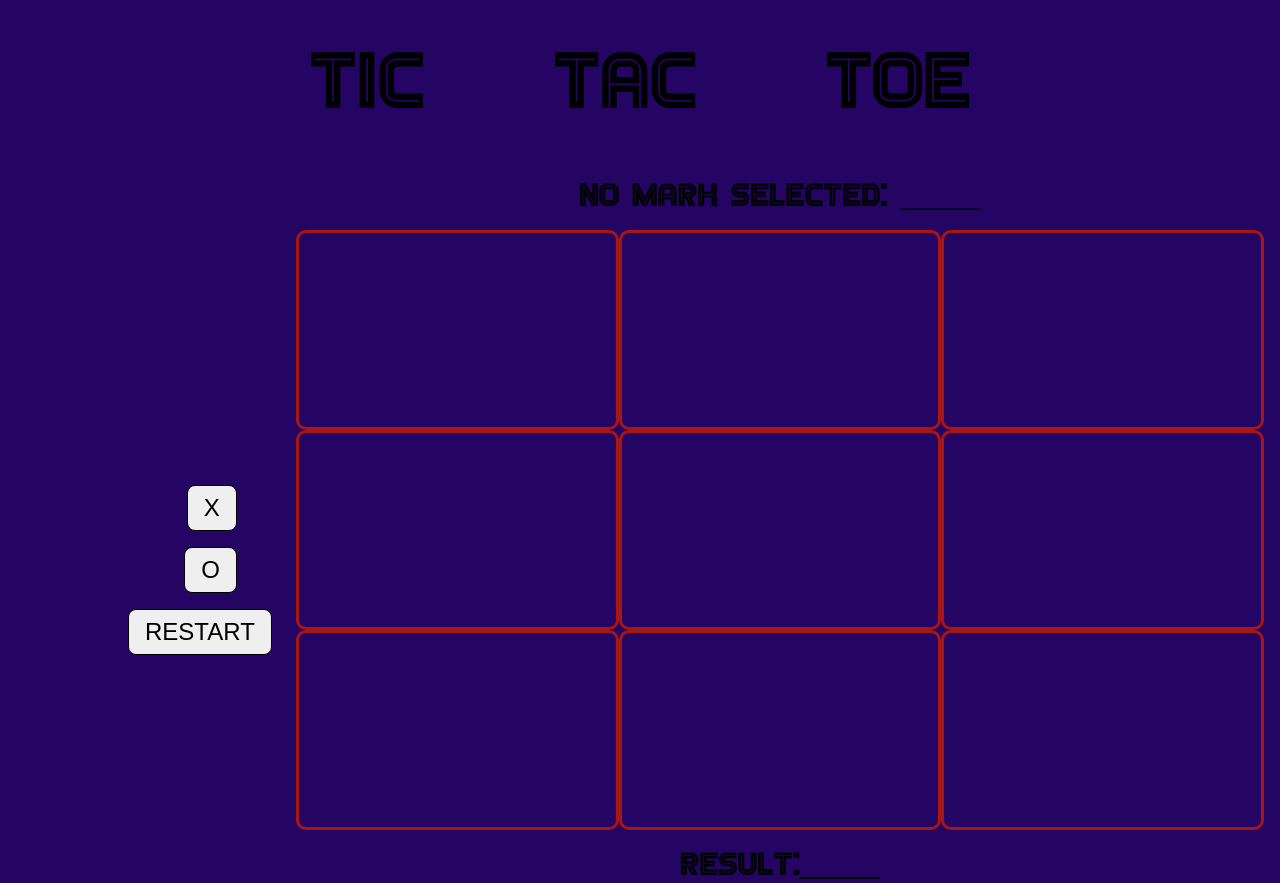
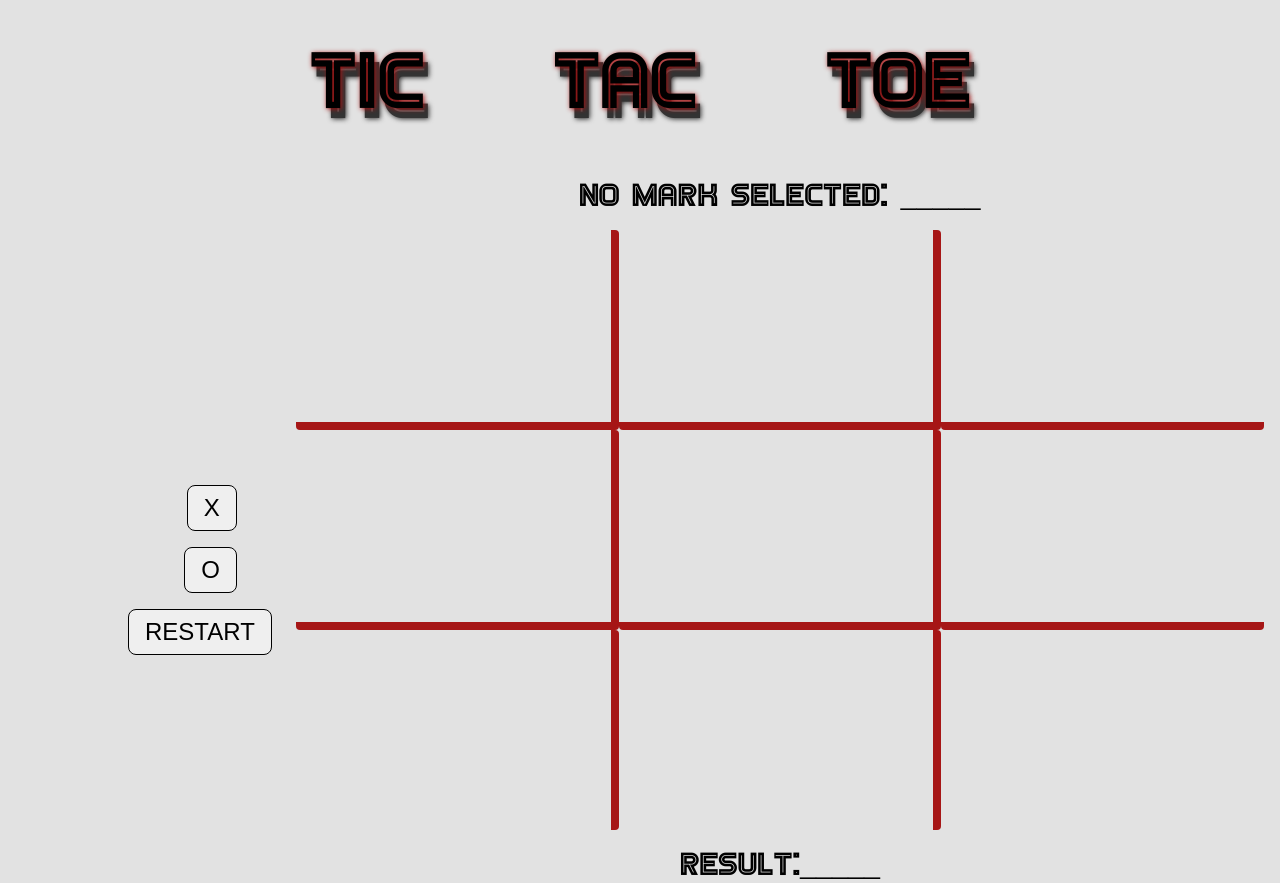
Before and after one commit to milkstard/Tic-Tac-Toe, a plain HTML site: page index.html in a window 1280 px wide. Drawn offline with Linux system fonts and the light colour scheme.

Commit message:
Change css grid border

```diff
--- a/style.css
+++ b/style.css
@@ -12,7 +12,7 @@
 }
 
 body{
-    background-color: rgb(36, 5, 99);
+    background-color: rgb(226, 226, 226);
 }
 /*.flex-container{
     display: flex;
@@ -37,7 +37,9 @@ body{
     grid-column: 1 / span 2;
     text-align: center;
     margin: auto;
-    font-size: 5rem
+    font-size: 5rem;
+    text-shadow: 1px 1px 5px rgb(166, 17, 17);
+    filter: drop-shadow(5px 10px #333);
 }
 
 .button-area {
@@ -90,15 +92,24 @@ button{
 .grid-content > .gameBoardContainer{
     /*padding: 70px;*/
     height: 200px;
-    border: 3px solid rgb(166, 22, 22);
+    border-right: 8px solid rgb(166, 22, 22);
+    border-bottom: 8px solid rgb(166, 22, 22);
     text-align: center;
+}
+
+.gameBoardContainer:nth-child(3n+0) {
+    border-right: 0
+}
+
+.gameBoardContainer:nth-child(7),.gameBoardContainer:nth-child(8),.gameBoardContainer:nth-child(9){
+    border-bottom: 0;
 }
 
 .gameBoardContainer{
     display: flex;
     justify-content: center;
     align-items: center;
-    border-radius: 10px;
+    border-radius: 4px;
 }
 
 .gameBoardContainer > p{
```
